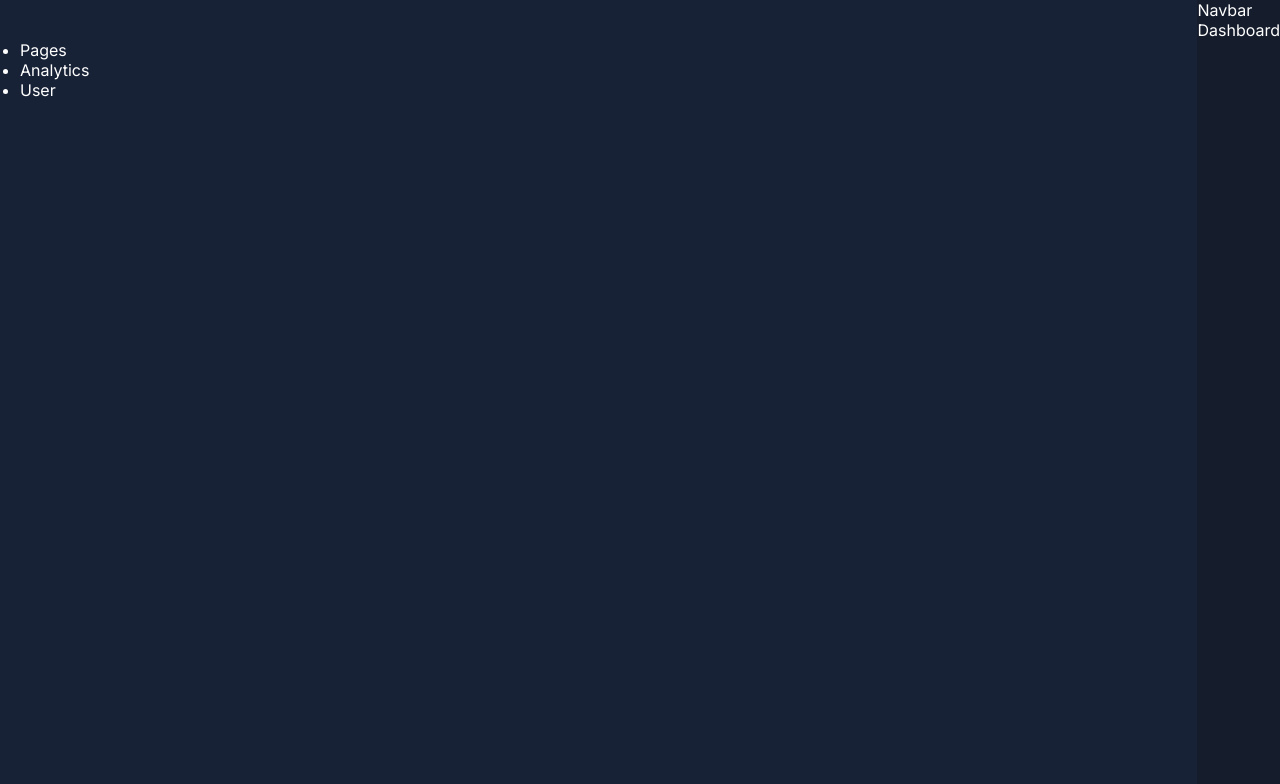
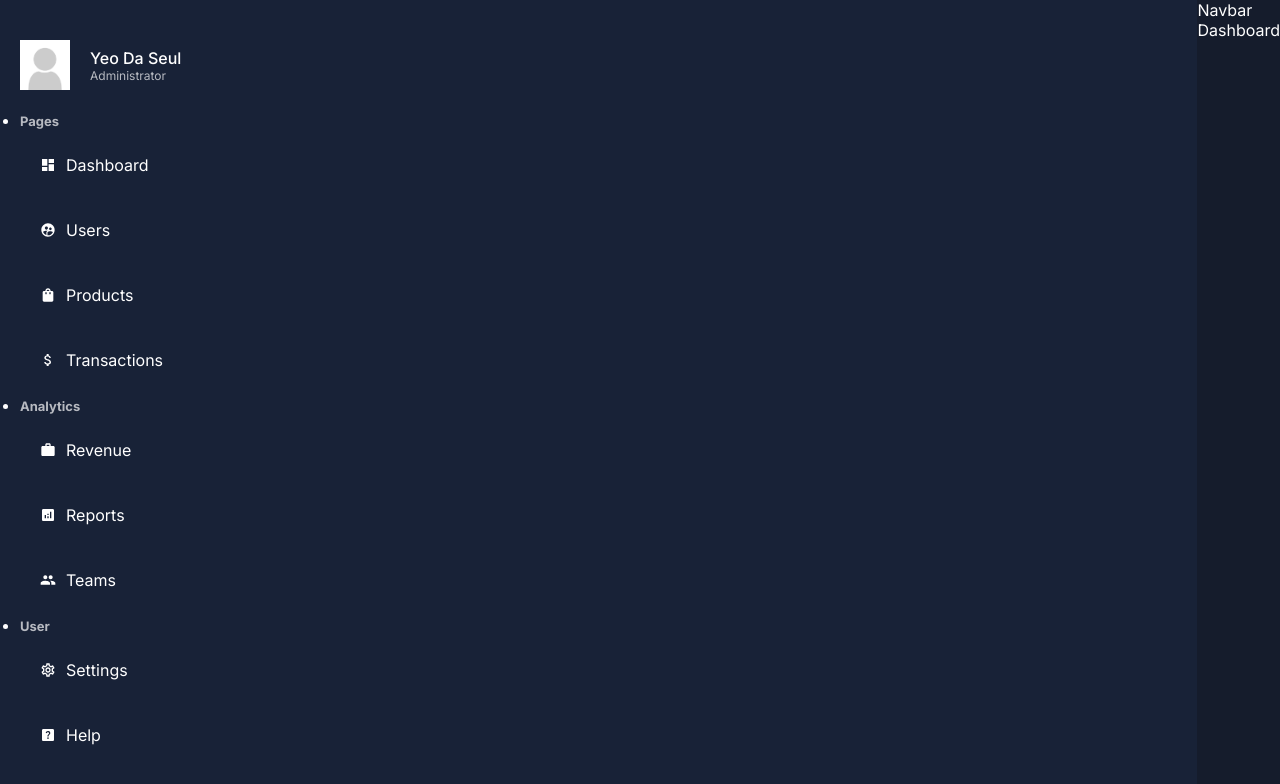
Before and after one commit to YeoDaSeul4355/next-admin-dashboard, a Next.js app: page /dashboard in a window 1280 px wide. Shown: the top 784 px of the page. Built offline with nearby package versions, Linux system fonts and the light colour scheme.

Commit message:
💄sidebar, menu 생성

```diff
--- a/app/dashboard/layout.jsx
+++ b/app/dashboard/layout.jsx
@@ -1,5 +1,5 @@
 import React from "react";
-import Sidebar from "../ui/dashboard/sidebar/sidebar";
+import Sidebar from "../ui/dashboard/sidebar/Sidebar";
 import Navbar from "../ui/dashboard/navbar/navbar";
 import styles from "../ui/dashboard/dashboard.module.css";
 
--- a/app/ui/dashboard/sidebar/menuLink/menuLink.jsx
+++ b/app/ui/dashboard/sidebar/menuLink/menuLink.jsx
@@ -1,5 +1,13 @@
-const MenuLink = () => {
-  return <></>;
+import Link from "next/link";
+import styles from "./menuLink.module.css";
+
+const MenuLink = ({ item }) => {
+  return (
+    <Link href={item.path} className={styles.container}>
+      {item.icon}
+      {item.title}
+    </Link>
+  );
 };
 
 export default MenuLink;
--- /dev/null
+++ b/app/ui/dashboard/sidebar/menuLink/menuLink.module.css
@@ -0,0 +1,13 @@
+.container {
+  padding: 20px;
+  display: flex;
+  align-items: center;
+  gap: 10px;
+  margin: 5px 0px;
+  border-radius: 10px;
+}
+
+.container:hover,
+.active {
+  background-color: #2e374a;
+}
--- a/app/ui/dashboard/sidebar/sidebar.jsx
+++ b/app/ui/dashboard/sidebar/sidebar.jsx
@@ -1,4 +1,5 @@
 import styles from "./sidebar.module.css";
+import MenuLink from "./menuLink/MenuLink";
 import {
   MdDashboard,
   MdSupervisedUserCircle,
@@ -11,6 +12,7 @@ import {
   MdHelpCenter,
   MdLogout,
 } from "react-icons/md";
+import Image from "next/image";
 
 // 사이드바ㅣ 메뉴 아이콘
 const menuItems = [
@@ -79,9 +81,21 @@ const menuItems = [
 const Sidebar = () => {
   return (
     <div className={styles.container}>
+      <div className={styles.user}>
+        <Image src="/noavatar.png" alt="" width="50" height="50" />
+        <div className={styles.userDetail}>
+          <span className={styles.username}>Yeo Da Seul</span>
+          <span className={styles.userTitle}>Administrator</span>
+        </div>
+      </div>
       <ul>
         {menuItems.map((menu) => (
-          <li key={menu.title}>{menu.title}</li>
+          <li key={menu.title}>
+            <span className={styles.cat}>{menu.title}</span>
+            {menu.list.map((item) => (
+              <MenuLink item={item} key={item.title} />
+            ))}
+          </li>
         ))}
       </ul>
     </div>
```
